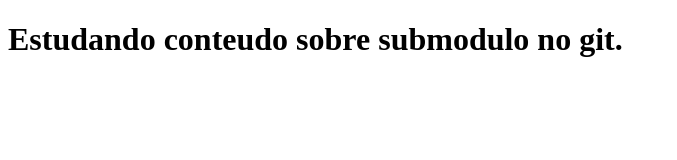
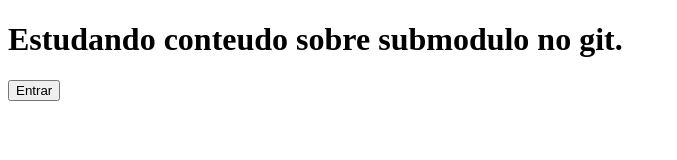
Before and after one commit to Guezin/studying-submodules, a plain HTML site: page index.html in a window 1280 px wide. Shown: the whole page, without its empty margins (0-677 px from the left). Drawn offline with Linux system fonts and the light colour scheme.

Commit message:
feat: add button

```diff
--- a/index.html
+++ b/index.html
@@ -7,5 +7,7 @@
 </head>
 <body>
   <h1>Estudando conteudo sobre submodulo no git.</h1>
+
+  <button type="button">Entrar</button>
 </body>
 </html>
```
